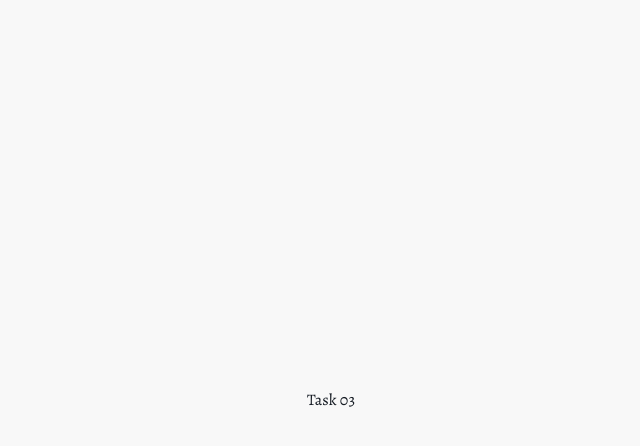
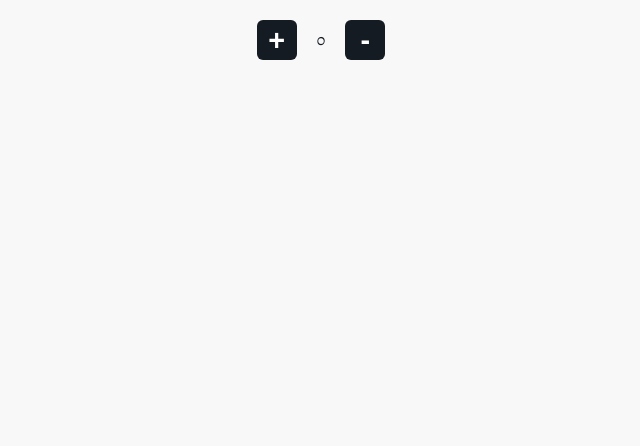
Before and after one commit to LeandroMedvedev/Leandro_Medeiros_DR1_AT, a React (Create React App) app: page /task-three in a window 1280 px wide. Shown: the top 446 px of the page, without its empty margins (319-959 px from the left). Built offline with nearby package versions, Linux system fonts and the light colour scheme; a web font is replaced by a local one.

Commit message:
feat: task three completed

```diff
--- a/src/styles.css
+++ b/src/styles.css
@@ -82,8 +82,4 @@ p {
     background-color: var(--github-graffiti);
     color: var(--white);
   }
-
-  a {
-    color: var(--white);
-  }
 }
--- /dev/null
+++ b/src/tasks/Task03/components/Display/index.jsx
@@ -0,0 +1,31 @@
+import { useState } from 'react';
+
+import styles from './style.module.css';
+import Gallery from '../Gallery';
+
+function Display() {
+  const [imgCount, setImgCount] = useState(0);
+
+  function addImg() {
+    setImgCount(imgCount + 1);
+  }
+
+  function removeImg() {
+    setImgCount(imgCount > 0 ? imgCount - 1 : 0);
+  }
+
+  return (
+    <div className={styles.container}>
+      <button className={styles.sign} onClick={addImg}>
+        +
+      </button>
+      <span>{imgCount}</span>
+      <button className={styles.sign} onClick={removeImg}>
+        -
+      </button>
+      <Gallery imgCount={imgCount} />
+    </div>
+  );
+}
+
+export default Display;
--- /dev/null
+++ b/src/tasks/Task03/components/Display/style.module.css
@@ -0,0 +1,32 @@
+.container {
+  width: 100%;
+  display: flex;
+  flex-wrap: wrap;
+  justify-content: center;
+  align-items: center;
+  gap: 20px;
+}
+
+.sign {
+  width: 40px;
+  height: 40px;
+  line-height: 40px;
+  border: none;
+  border-radius: 6px;
+  font-size: 1.8rem;
+  font-weight: 700;
+  background-color: var(--github-graffiti);
+  color: var(--white);
+  cursor: pointer;
+}
+
+@media (prefers-color-scheme: dark) {
+  .container {
+    color: var(--white);
+  }
+
+  .sign {
+    background-color: var(--white-smoke);
+    color: var(--github-graffiti);
+  }
+}
--- /dev/null
+++ b/src/tasks/Task03/components/Gallery/index.jsx
@@ -0,0 +1,16 @@
+import styles from './style.module.css';
+
+function Gallery({ imgCount }) {
+  const imgs = Array.from({ length: imgCount }, (_, index) => (
+    <div key={index}>
+      <img
+        src={`https://via.placeholder.com/100?text=Imagem+${index + 1}`}
+        alt={`Image ${index + 1}`}
+      />
+    </div>
+  ));
+
+  return <div className={styles.gallery}>{imgs}</div>;
+}
+
+export default Gallery;
--- /dev/null
+++ b/src/tasks/Task03/components/Gallery/style.module.css
@@ -0,0 +1,8 @@
+.gallery {
+  width: 100%;
+  display: flex;
+  flex-wrap: wrap;
+  justify-content: center;
+  align-items: center;
+  gap: 20px;
+}
--- a/src/tasks/Task03/index.jsx
+++ b/src/tasks/Task03/index.jsx
@@ -1,9 +1,10 @@
 import styles from './style.module.css';
+import Display from './components/Display';
 
 function Task03() {
   return (
-    <div className={styles.conteiner}>
-      <p>Task 03</p>
+    <div className={styles.container}>
+      <Display />
     </div>
   );
 }
--- a/src/tasks/Task03/style.module.css
+++ b/src/tasks/Task03/style.module.css
@@ -0,0 +1,11 @@
+.container {
+  width: 100%;
+  min-height: 100vh;
+  padding: 20px;
+}
+
+@media (prefers-color-scheme: dark) {
+  .container {
+    background-color: var(--github-graffiti);
+  }
+}
```
